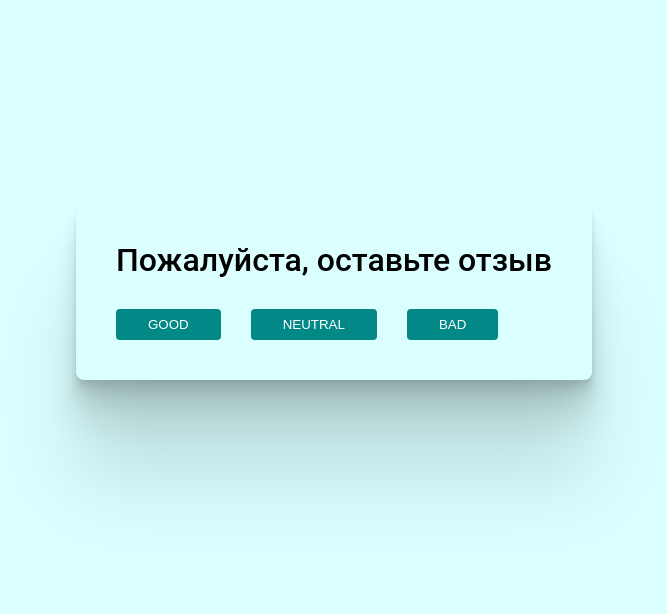
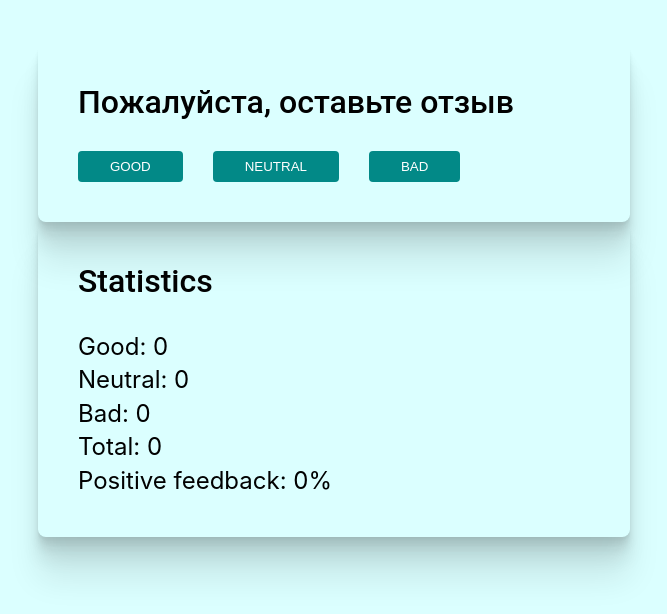
Before and after one commit to VictorSelischev/goit-react-hw-02-feedback, a React (Create React App) app: page / in a window 1280 px wide. Shown: the part 110-724 px from the top of the page, without its empty margins (306-973 px from the left). Built offline with nearby package versions, Linux system fonts and the light colour scheme.

Commit message:
Рефакторинг кода Statistics

```diff
--- a/src/components/App.jsx
+++ b/src/components/App.jsx
@@ -2,7 +2,7 @@ import { Component } from 'react';
 import PropTypes from 'prop-types';
 import { Section } from './Section/Section';
 import { FeedbackOptions } from './FeedbackOptions/FeedbackOptions';
-// import { Statistics } from './Statistics/Statistics';
+import { Statistics } from './Statistics/Statistics';
 // import Feedback from './Feedback/Feedback';
 
 class App extends Component {
@@ -41,9 +41,9 @@ class App extends Component {
   }
 
   render() {
-    // const { good, neutral, bad } = this.props;
-    // const totalFeedback = this.countTotalFeedback();
-    // const procentGoodFeedback = this.countPositiveFeedbackPercentage();
+    const { good, neutral, bad } = this.props;
+    const totalFeedback = this.countTotalFeedback();
+    const procentGoodFeedback = this.countPositiveFeedbackPercentage();
 
     console.log(this.state);
 
@@ -52,6 +52,7 @@ class App extends Component {
         style={{
           height: '100vh',
           display: 'flex',
+          flexDirection: 'column',
           backgroundColor: '#dbffff',
           justifyContent: 'center',
           alignItems: 'center',
@@ -62,9 +63,9 @@ class App extends Component {
         <Section title="Пожалуйста, оставьте отзыв">
           <FeedbackOptions options={Object.keys(this.state)} onLeaveFeedback={this.addFeedback}></FeedbackOptions>
         </Section>
-        {/* <Section title="Statistics">
-          <Statistics good={good} neutral={neutral} bad={bad} total={totalFeedback} positivePercentage={procentGoodFeedback}></Statistics>
-        </Section> */}
+        <Section title="Statistics">
+          <Statistics good={good} neutral={neutral} bad={bad} total={totalFeedback} positivePercentage={procentGoodFeedback} />
+        </Section>
       </div>
     );
   }
--- a/src/components/Section/Section.module.css
+++ b/src/components/Section/Section.module.css
@@ -6,10 +6,11 @@
 }
 
 .section {
+    width: 512px;
     padding: 40px;
     border-radius: 8px;
     box-shadow: 0 2.8px 2.2px rgba(0, 0, 0, 0.034),
         0 6.7px 5.3px rgba(0, 0, 0, 0.048), 0 12.5px 10px rgba(0, 0, 0, 0.06),
-        0 22.3px 17.9px rgba(0, 0, 0, 0.072), 0 41.8px 33.4px rgba(0, 0, 0, 0.086),
-        0 100px 80px rgba(0, 0, 0, 0.12);
+        0 22.3px 17.9px rgba(0, 0, 0, 0.072), 0 41.8px 33.4px rgba(0, 0, 0, 0.086);
+        /* 0 100px 80px rgba(0, 0, 0, 0.12); */
 }
--- a/src/components/Statistics/Statistics.jsx
+++ b/src/components/Statistics/Statistics.jsx
@@ -5,19 +5,18 @@ const Statistics = ({
   good,
   neutral,
   bad,
-  totalFeedback,
-  procentGoodFeedback,
+  total,
+  positivePercentage,
 }) => {
   return (
     <>
-      <h2 className={css.section__title}>Statistics</h2>
       <ul>
         <li className={css.section__listItem}>Good: {good}</li>
         <li className={css.section__listItem}>Neutral: {neutral}</li>
         <li className={css.section__listItem}>Bad: {bad}</li>
-        <li className={css.section__listItem}>Total: {totalFeedback}</li>
+        <li className={css.section__listItem}>Total: {total}</li>
         <li className={css.section__listItem}>
-          Positive feedback: {procentGoodFeedback}%
+          Positive feedback: {positivePercentage}%
         </li>
       </ul>
     </>
```
